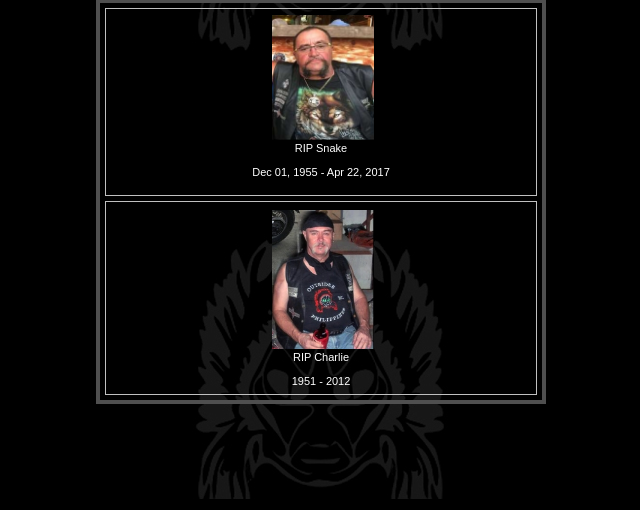
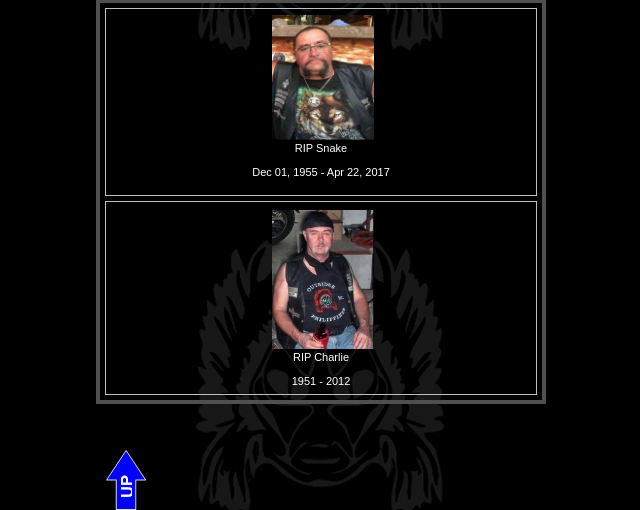
Before and after one commit to Outsider-MC-Angeles/Outsider-MC-Angeles.github.io, a PHP site: page /BGBNF.html in a window 1280 px wide. Shown: the part 301-811 px from the top of the page, without its empty margins (319-959 px from the left). Run offline with PHP 8.4, Linux system fonts and the light colour scheme.

Commit message:
240306:2305

```diff
--- a/111-shop.html
+++ b/111-shop.html
@@ -69,6 +69,11 @@
 </li>
 </ul>
 </div>
+<div id="wb_up1" style="position:absolute;left:0px;top:0px;width:30px;height:37px;z-index:5;">
+<div id="up1" style="visibility:hidden;"></div>
+</div>
+<div id="wb_indexShape1" style="position:absolute;left:25px;top:708px;width:60px;height:40px;z-index:6;">
+<a href="./111-shop.html#up1"><img class="hover" src="images/img0005_hover.png" alt="" width="60" height="40" style="border-width:0;width:60px;height:40px;"><span class="default"><img src="images/img0005.png" id="indexShape1" alt="" width="60" height="40" style="width:60px;height:40px;"></span></a></div>
 </div>
 <!-- Cloudflare Web Analytics --><script defer src='https://static.cloudflareinsights.com/beacon.min.js' data-cf-beacon='{"token": "36dd12390228492f879ddfd261439946"}'></script><!-- End Cloudflare Web Analytics --></body>
 </html>
--- a/BGBNF.css
+++ b/BGBNF.css
@@ -247,3 +247,35 @@ body
    height: 0;
    line-height: 0;
 }
+#wb_indexShape1
+{
+   transform: rotate(270deg);
+   transform-origin: 50% 50%;
+}
+#wb_indexShape1 a img
+{
+   position: absolute;
+   left: 0;
+}
+#wb_indexShape1 .default
+{
+   position: absolute;
+   left: 0;
+}
+#wb_indexShape1 a .hover
+{
+   visibility: hidden;
+}
+#wb_indexShape1 a:hover .hover
+{
+   visibility: visible;
+}
+#wb_indexShape1 a:hover .default
+{
+   visibility: hidden;
+}
+#indexShape1
+{
+   border-width: 0;
+   vertical-align: top;
+}
--- a/BGBNF.html
+++ b/BGBNF.html
@@ -64,6 +64,11 @@
 </li>
 </ul>
 </div>
+<div id="wb_up1" style="position:absolute;left:0px;top:0px;width:30px;height:37px;z-index:5;">
+<div id="up1" style="visibility:hidden;"></div>
+</div>
+<div id="wb_indexShape1" style="position:absolute;left:25px;top:761px;width:60px;height:40px;z-index:6;">
+<a href="./BGBNF.html#up1"><img class="hover" src="images/img0006_hover.png" alt="" width="60" height="40" style="border-width:0;width:60px;height:40px;"><span class="default"><img src="images/img0006.png" id="indexShape1" alt="" width="60" height="40" style="width:60px;height:40px;"></span></a></div>
 </div>
 <!-- Cloudflare Web Analytics --><script defer src='https://static.cloudflareinsights.com/beacon.min.js' data-cf-beacon='{"token": "36dd12390228492f879ddfd261439946"}'></script><!-- End Cloudflare Web Analytics --></body>
 </html>
```
Also changed, not shown: 111-shop.css (+32 -0 lines), images/img0005.png (added), images/img0005_hover.png (added), images/img0006.png (added), images/img0006_hover.png (added).
